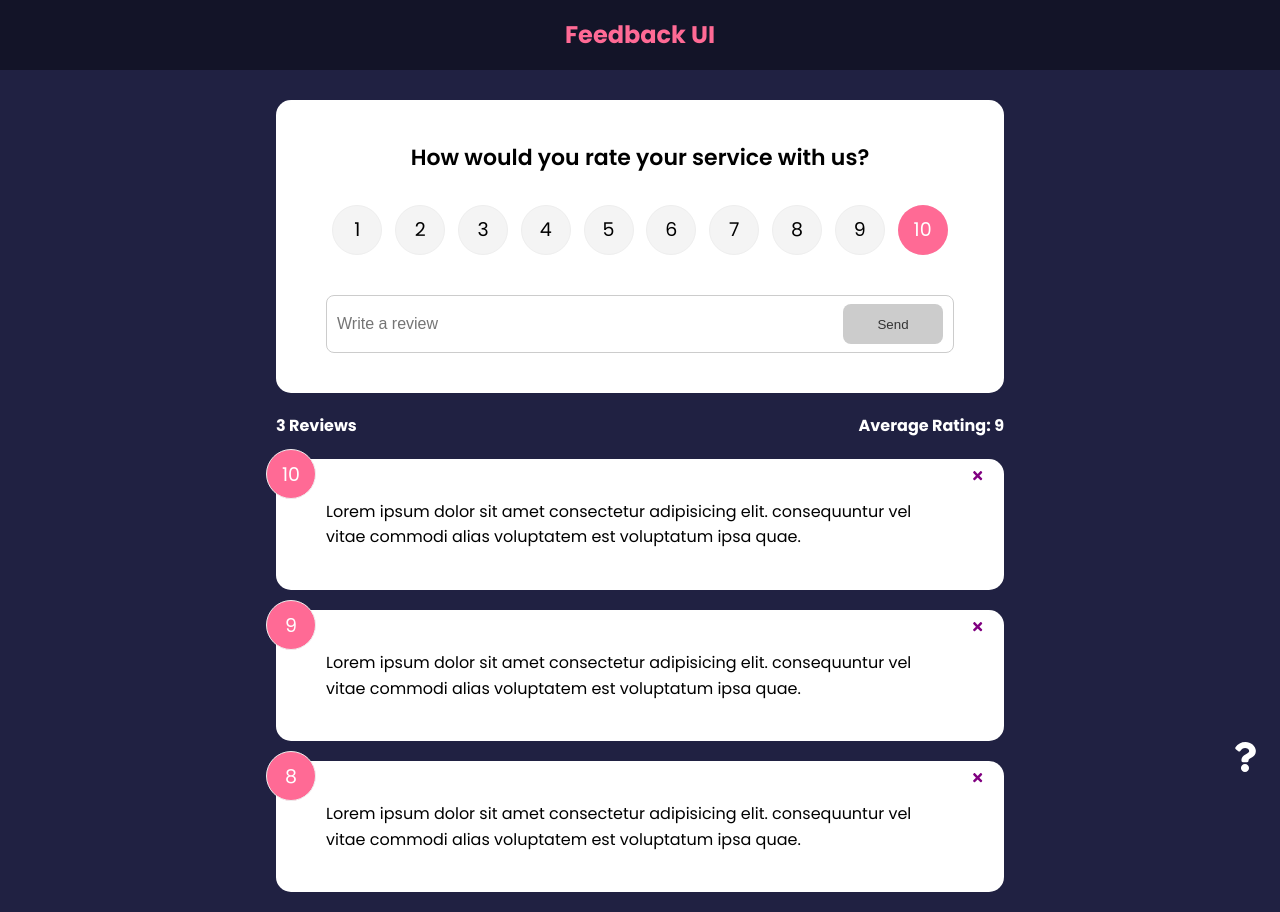
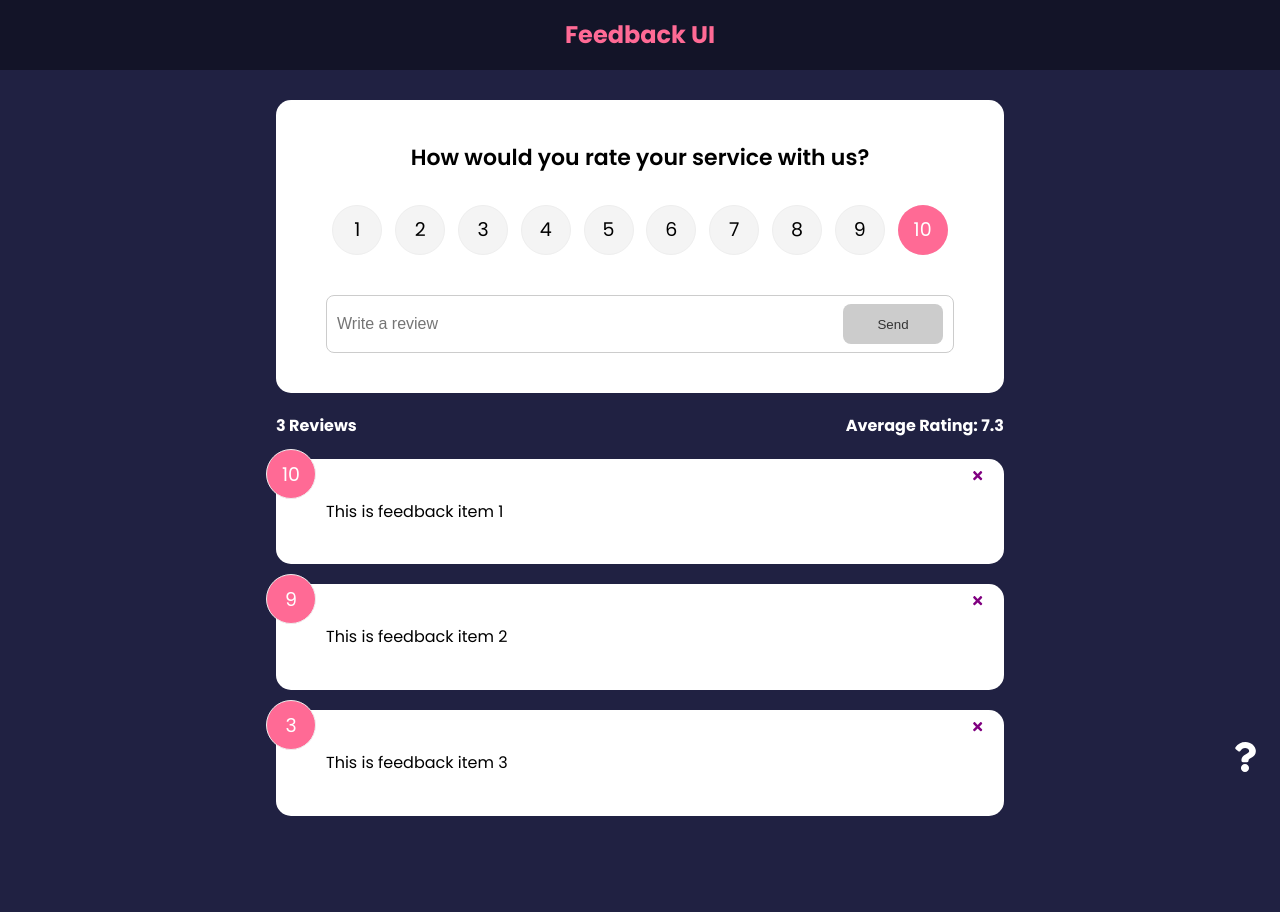
Before and after one commit to JohnKarima/feedback-app, a React (Create React App) app: page / in a window 1280 px wide. After the commit the page ends 836 px from the top, so only its background shows below. Built offline with nearby package versions, Linux system fonts and the light colour scheme.

Commit message:
Implemented context for global state and moved functions to context

```diff
--- a/src/App.js
+++ b/src/App.js
@@ -1,43 +1,30 @@
-import { useState } from "react";
 import { BrowserRouter as Router, Route, Switch } from "react-router-dom";
-import { v4 as uuidv4 } from "uuid";
 import Header from "./components/Header";
 import FeedbackList from "./components/FeedbackList";
-import FeedbackData from "./data/FeedbackData";
 import FeedbackStats from "./components/FeedbackStats";
 import FeedbackForm from "./components/FeedbackForm";
 import AboutPage from "./pages/AboutPage";
+import { FeedbackProvider } from "./context/FeedbackContext";
 import AboutIconLink from "./components/AboutIconLink";
 
 function App() {
-  const [feedback, setFeedback] = useState(FeedbackData);
-
-  const addFeedback = (newFeedback) => {
-    newFeedback.id = uuidv4();
-    setFeedback([newFeedback, ...feedback]);
-  };
-
-  const deleteFeedback = (id) => {
-    if (window.confirm("Are you sure you want to delete?")) {
-      setFeedback(feedback.filter((item) => item.id !== id));
-    }
-  };
-
   return (
+    <FeedbackProvider>
       <Router>
         <Header />
         <div className="container">
           <Switch>
             <Route exact path="/">
-            <FeedbackForm handleAdd={addFeedback} />
-            <FeedbackStats feedback={feedback} />
-            <FeedbackList feedback={feedback} handleDelete={deleteFeedback} />
+              <FeedbackForm />
+              <FeedbackStats />
+              <FeedbackList />
             </Route>
             <Route path="/about" component={AboutPage} />
           </Switch>
           <AboutIconLink />
         </div>
       </Router>
+    </FeedbackProvider>
   );
 }
 
--- a/src/components/FeedbackForm.jsx
+++ b/src/components/FeedbackForm.jsx
@@ -1,14 +1,17 @@
-import { useState } from "react";
+import { useState, useContext } from "react";
 import React from "react";
 import Card from "./shared/Card";
 import Button from "./shared/Button";
 import RatingSelect from "./RatingSelect";
+import FeedbackContext from "../context/FeedbackContext";
 
-function FeedbackForm({handleAdd}) {
+function FeedbackForm() {
   const [text, setText] = useState("");
   const [rating, setRating] = useState(10);
   const [btnDisabled, setBtnDisabled] = useState(true);
   const [message, setMessage] = useState("");
+
+  const { addFeedback } = useContext(FeedbackContext);
 
   const handleTextChange = (e) => {
     if (text === "") {
@@ -25,22 +28,22 @@
   };
 
   const handleSubmit = (e) => {
-      e.preventDefault()
-      if(text.trim().length > 10){
-          const newFeedback = {
-              text,
-              rating
-          }
-          handleAdd(newFeedback)
-          setText('')
-      }
-  }
+    e.preventDefault();
+    if (text.trim().length > 10) {
+      const newFeedback = {
+        text,
+        rating,
+      };
+      addFeedback(newFeedback);
+      setText("");
+    }
+  };
 
   return (
     <Card>
       <form onSubmit={handleSubmit}>
         <h2>How would you rate your service with us?</h2>
-        <RatingSelect select={(rating) => setRating(rating)}/>
+        <RatingSelect select={(rating) => setRating(rating)} />
         <div className="input-group">
           <input
             onChange={handleTextChange}
--- a/src/components/FeedbackItem.jsx
+++ b/src/components/FeedbackItem.jsx
@@ -1,20 +1,23 @@
-import { FaTimes } from 'react-icons/fa'
-import PropTypes from 'prop-types';
-import Card from './shared/Card'
+import { FaTimes } from "react-icons/fa";
+import PropTypes from "prop-types";
+import Card from "./shared/Card";
+import { useContext } from "react";
+import FeedbackContext from "../context/FeedbackContext";
 
-function FeedbackItem({item, handleDelete}) {
+function FeedbackItem({ item }) {
+    const {deleteFeedback} = useContext(FeedbackContext)
   return (
     <Card>
       <div className="num-display">{item.rating}</div>
-      <button onClick={() => handleDelete(item.id)} className='close'>
-          <FaTimes color="purple" />
+      <button onClick={() => deleteFeedback(item.id)} className="close">
+        <FaTimes color="purple" />
       </button>
       <div className="text-display">{item.text}</div>
     </Card>
   );
 }
 FeedbackItem.propTypes = {
-    item: PropTypes.object.isRequired,
-}
+  item: PropTypes.object.isRequired,
+};
 
 export default FeedbackItem;
--- a/src/components/FeedbackList.jsx
+++ b/src/components/FeedbackList.jsx
@@ -1,9 +1,13 @@
 import React from "react";
-import PropTypes from "prop-types";
 import FeedbackItem from "./FeedbackItem";
 import { motion, AnimatePresence } from "framer-motion";
+import { useContext } from "react";
+import FeedbackContext from "../context/FeedbackContext";
 
-function FeedbackList({ feedback, handleDelete }) {
+function FeedbackList() {
+    const {feedback} = useContext(FeedbackContext)
+
+
   if (!feedback || feedback.length === 0) {
     return <p>No Feedback Yet</p>;
   }
@@ -21,7 +25,6 @@
             <FeedbackItem
               key={item.id}
               item={item}
-              handleDelete={handleDelete}
             />
           </motion.div>
         ))}
@@ -40,14 +43,4 @@
   //   );
 }
 
-FeedbackList.propTypes = {
-  feedback: PropTypes.arrayOf(
-    PropTypes.shape({
-      id: PropTypes.number.isRequired,
-      text: PropTypes.string.isRequired,
-      rating: PropTypes.number.isRequired,
-    })
-  ),
-};
-
 export default FeedbackList;
--- a/src/components/FeedbackStats.jsx
+++ b/src/components/FeedbackStats.jsx
@@ -1,7 +1,9 @@
-import PropTypes from "prop-types";
 import React from "react";
+import { useContext } from "react";
+import FeedbackContext from "../context/FeedbackContext";
 
-function FeedbackStats({ feedback }) {
+function FeedbackStats() {
+  const { feedback } = useContext(FeedbackContext);
   // Calculate ratings avg
   let average =
     feedback.reduce((acc, cur) => {
@@ -17,7 +19,5 @@
     </div>
   );
 }
-FeedbackStats.propTypes = {
-  feedback: PropTypes.array.isRequired,
-};
+
 export default FeedbackStats;
--- /dev/null
+++ b/src/context/FeedbackContext.js
@@ -0,0 +1,49 @@
+import { createContext, useState } from "react";
+import { v4 as uuidv4 } from "uuid";
+
+const FeedbackContext = createContext();
+
+export const FeedbackProvider = ({ children }) => {
+  const [feedback, setFeedback] = useState([
+    {
+        id: 1,
+        text: "This is feedback item 1",
+        rating: 10,
+      },
+      {
+        id: 2,
+        text: "This is feedback item 2",
+        rating: 9,
+      },
+      {
+        id: 3,
+        text: "This is feedback item 3",
+        rating: 3,
+      },
+  ]);
+
+  const addFeedback = (newFeedback) => {
+    newFeedback.id = uuidv4();
+    setFeedback([newFeedback, ...feedback]);
+  };
+
+  const deleteFeedback = (id) => {
+    if (window.confirm("Are you sure you want to delete?")) {
+      setFeedback(feedback.filter((item) => item.id !== id));
+    }
+  };
+
+  return (
+    <FeedbackContext.Provider
+      value={{
+        feedback,
+        addFeedback,
+        deleteFeedback,
+      }}
+    >
+      {children}
+    </FeedbackContext.Provider>
+  );
+};
+
+export default FeedbackContext;
```
Lines whose indentation alone changed are shown as unchanged.
